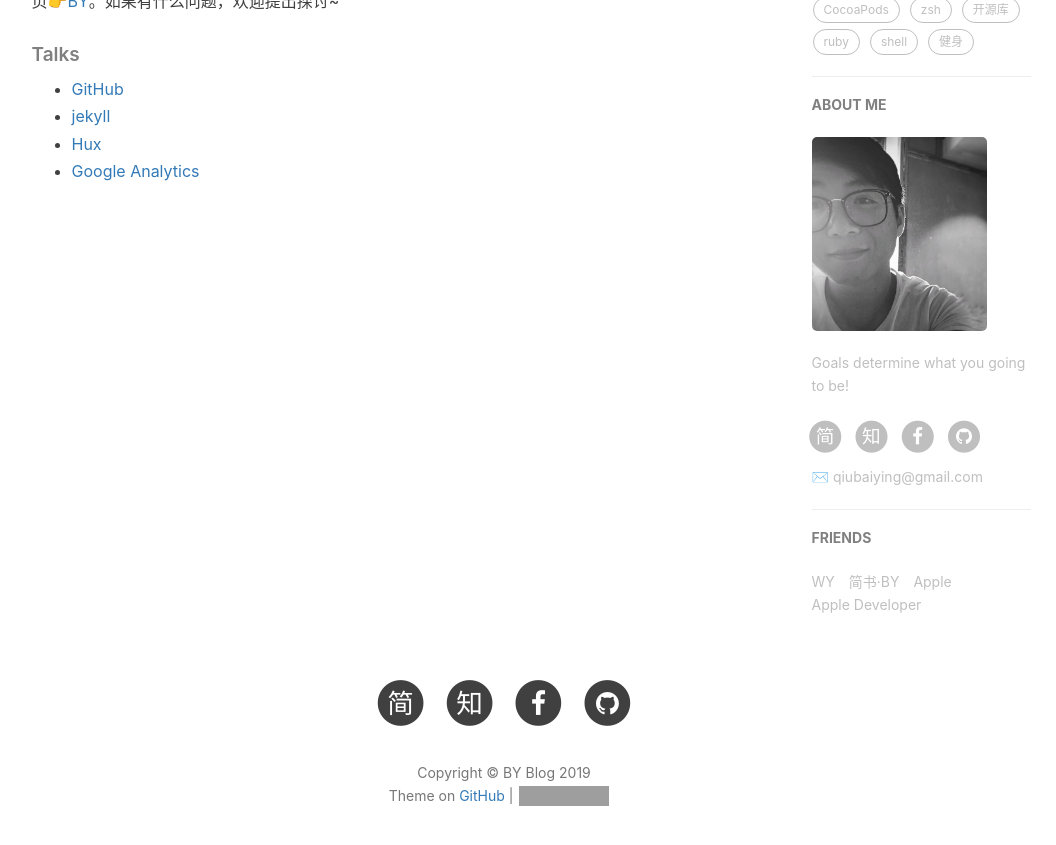
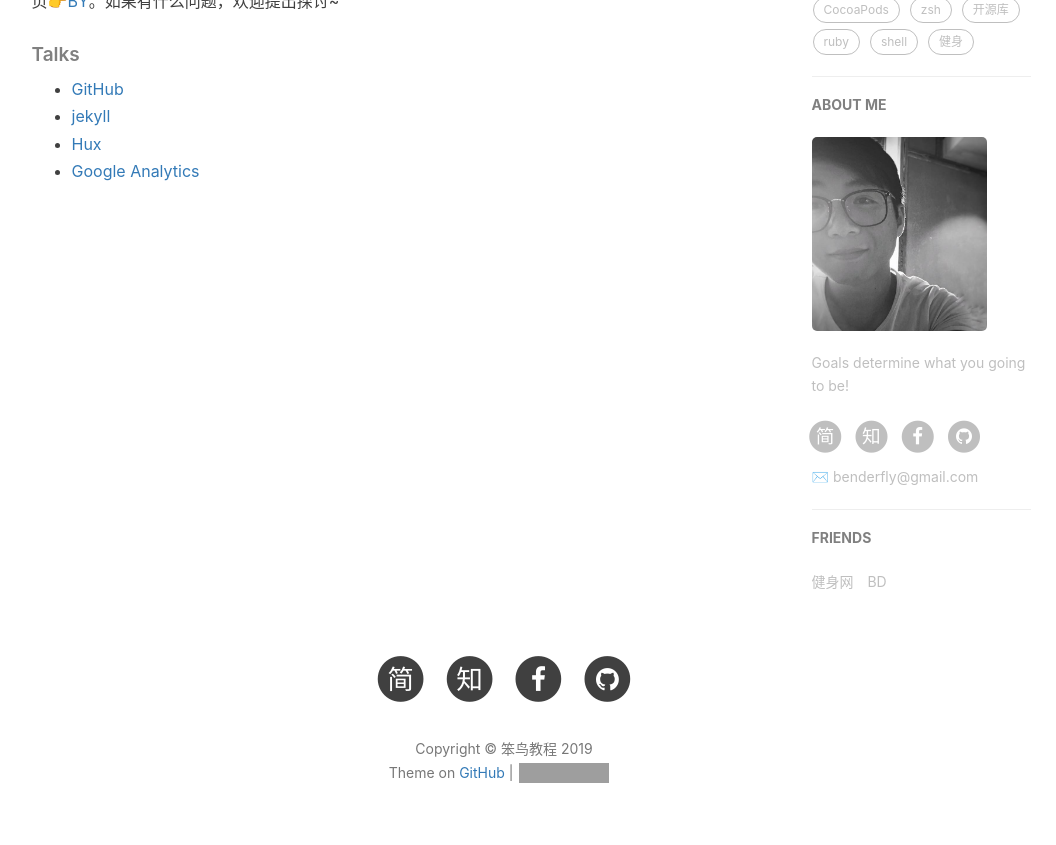
Before and after one commit to handerfly/handerfly.github.io, a Jekyll site: the page built from about.html, in a window 1280 px wide and 900 px high, scrolled down 713 px. Shown: the top 845 px of the window, without its empty margins (136-1192 px from the left). Built offline with Jekyll 4.4.1, drawn with Linux system fonts in a browser that asks for light colours; nearby versions of some CDN libraries; comment, search, counter and statistics services are not loaded; grey boxes are pictures that could not be loaded.

Commit message:
Update _config.yml

```diff
--- a/_config.yml
+++ b/_config.yml
@@ -1,13 +1,13 @@
 # Site settings
-title: BY Blog
-SEOTitle: 柏荧的博客 | BY Blog
+title: 笨鸟教程
+SEOTitle: 笨鸟教程的博客 | BY BenderFly
 header-img: img/post-bg-desk.jpg
-email: qiubaiying@gmail.com
+email: benderfly@gmail.com
 description: "Every failure is leading towards success."
-keyword: "BY, BY Blog, 柏荧的博客, qiubaiying, 邱柏荧, iOS, Apple, iPhone"
-url: "http://qiubaiying.github.io"          # your host, for absolute URL
+keyword: "BY, BY benderfly, 笨鸟教程, Linux, Python, Shell, Zabbix, MySql"
+url: "http://handerfly.github.io"          # your host, for absolute URL
 baseurl: ""      # for example, '/blog' if your blog hosted on 'host/blog'
-github_repo: "https://github.com/qiubaiying/qiubaiying.github.io.git" # you code repository
+github_repo: "https://github.com/handerfly/handerfly.github.io.git" # you code repository
 
 # Sidebar settings
 sidebar: true                           # whether or not using Sidebar.
@@ -19,11 +19,11 @@ sidebar-avatar: /img/about-BY-gentle.jpg      # use absolute URL, seeing it's us
 # SNS settings
 RSS: false
 # weibo_username:     qiubaiying
-zhihu_username:     qiubaiying
-github_username:    qiubaiying
-facebook_username:  baiying.qiu.7
-jianshu_username:   e71990ada2fd
-#twitter_username:   qiubaiying
+zhihu_username:     handerfly
+github_username:    handerfly
+facebook_username:  handerfly
+jianshu_username:   handerfly
+#twitter_username:   handerfly
 
 
 
@@ -62,11 +62,11 @@ kramdown:
 # Gitalk
 gitalk:
   enable: true    #是否开启Gitalk评论
-  clientID: f2c84e7629bb1446c1a4                            #生成的clientID
-  clientSecret: ca6d6139d1e1b8c43f8b2e19492ddcac8b322d0d    #生成的clientSecret
-  repo: qiubaiying.github.io    #仓库名称
-  owner: qiubaiying    #github用户名
-  admin: qiubaiying
+  clientID: 63f1412bccbee999d331                            #生成的clientID
+  clientSecret: 418f013af15dd58b8def0ff7b93b45d3f7bb68e1    #生成的clientSecret
+  repo: handerfly.github.io    #仓库名称
+  owner: handerfly    #github用户名
+  admin: handerfly
   distractionFreeMode: true #是否启用类似FB的阴影遮罩
 
 
@@ -74,11 +74,11 @@ gitalk:
 
 # Analytics settings
 # Baidu Analytics
-ba_track_id: b50bf2b12b5338a1845e33832976fd68
+#ba_track_id: b50bf2b12b5338a1845e33832976fd68
 
 # Google Analytics
 ga_track_id: 'UA-90855596-1'            # Format: UA-xxxxxx-xx
-ga_domain: qiubaiying.top               # 默认的是 auto, 这里我是自定义了的域名，你如果没有自己的域名，需要改成auto
+ga_domain: auto               # 默认的是 auto, 这里我是自定义了的域名，你如果没有自己的域名，需要改成auto
 
 
 
@@ -99,16 +99,10 @@ service-worker: true
 # Friends
 friends: [
     {
-        title: "WY",
-        href: "http://zhengwuyang.com"
+        title: "健身网",
+        href: "https://www.benderfly.com"
     },{
-        title: "简书·BY",
-        href: "http://www.jianshu.com/u/e71990ada2fd"
-    },{
-        title: "Apple",
-        href: "https://apple.com"
-    },{
-        title: "Apple Developer",
-        href: "https://developer.apple.com/"
+        title: "BD",
+        href: "http://www.baidu.com"
     }
 ]
```
